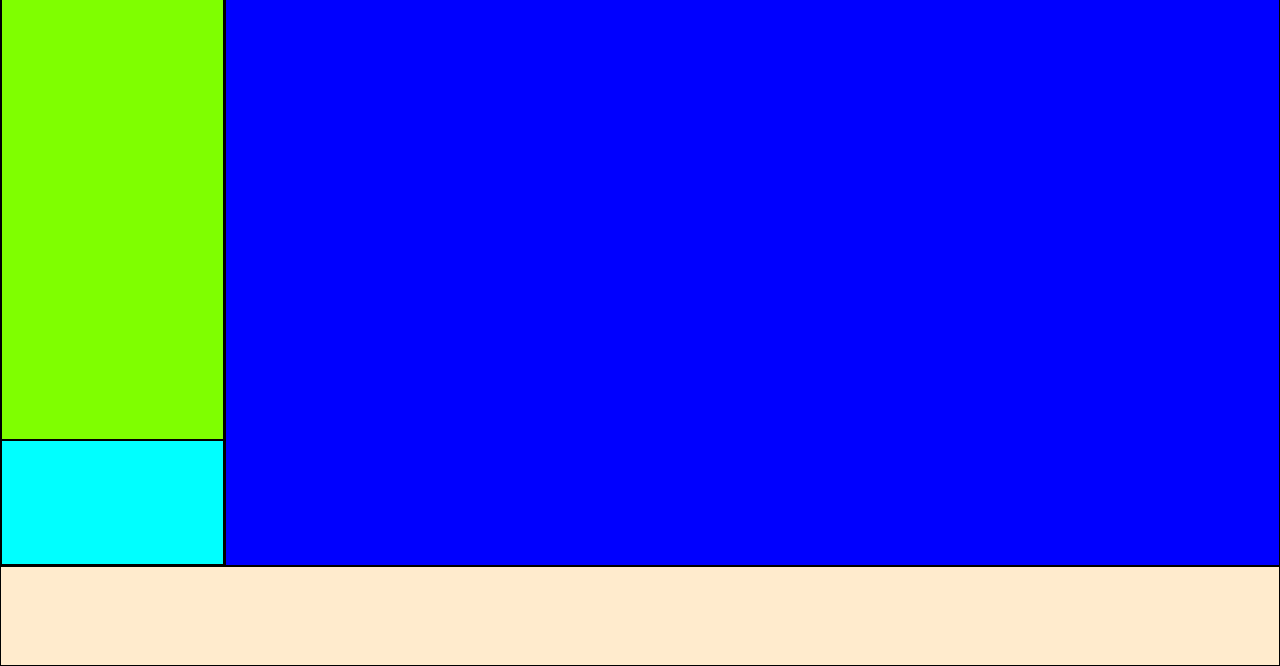
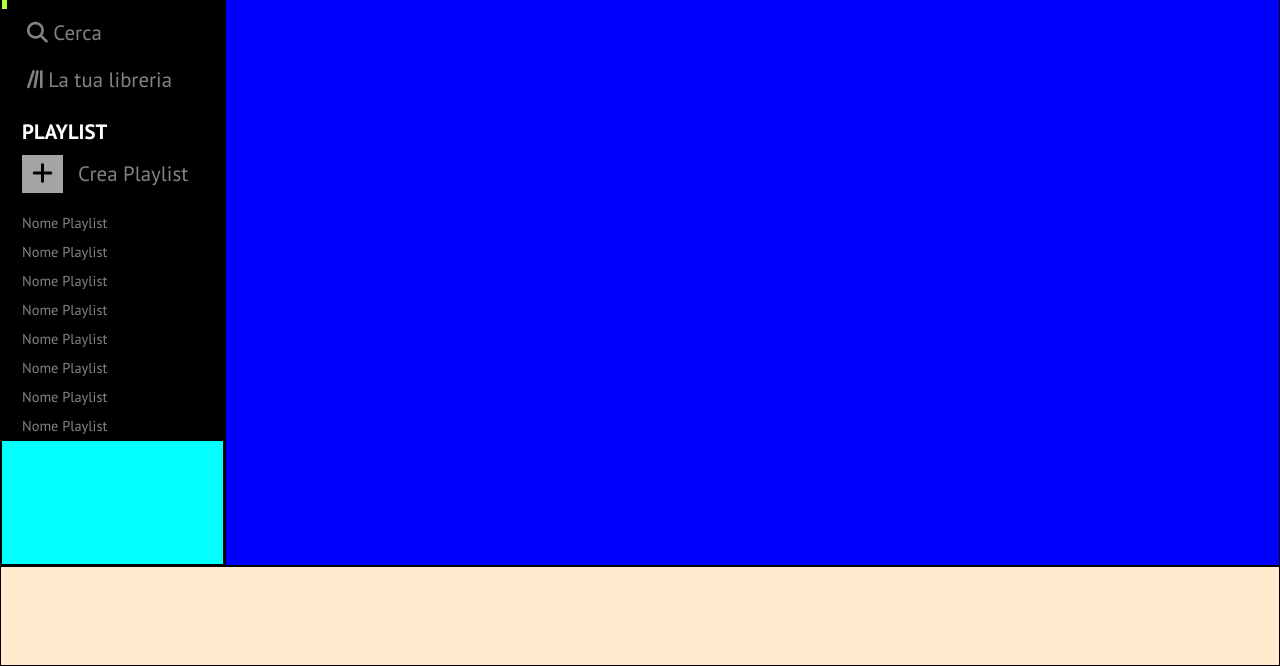
Before and after one commit to Idedav/html-css-spotifyweb, a plain HTML site: page index.html in a window 1280 px wide. Shown: the part 134-800 px from the top of the page. Drawn offline with Linux system fonts and the light colour scheme.

Commit message:
[ADD] menu

```diff
--- a/css/style.css
+++ b/css/style.css
@@ -2,6 +2,11 @@
     margin: 0;
     padding: 0;
     box-sizing: border-box;
+}
+
+body{
+    font-family: 'Montserrat', sans-serif;
+    font-family: 'PT Sans', sans-serif;
 }
 
 main{
@@ -14,15 +19,89 @@ main{
 nav{
     width: 225px;
     height: 100%;
-    background-color: red;
+    background-color: black;
     border: 1px solid black;
 }
 
 .menu{
     width: 100%;
     height: calc(100% - 125px);
-    background-color: chartreuse;
     border: 1px solid black;
+    overflow: hidden;
+}
+
+.menu .logo{
+    display: flex;
+    justify-content: center;
+}
+
+.menu .logo img{
+    width: 200px;
+    padding: 20px 10px;
+}
+
+.menu .main-menu{
+    color: #838383;
+}
+
+.menu .main-menu .icon-list li{
+    font-size: 1.3rem;
+    list-style: none;
+    padding: 10px 20px;
+}
+
+.no-active{
+    border-left: 5px solid black;
+}
+
+.active{
+    border-left: 5px solid #B5FF31;
+}
+
+.menu .main-menu .playlist{
+    padding: 15px 20px;
+    display: flex;
+    flex-direction: column;
+    flex-wrap: wrap;
+}
+
+.menu .main-menu .playlist span:first-child{
+    color: white;
+    font-weight: bold;
+    font-size: 1.3rem;
+}
+
+.menu .main-menu .playlist .btn{
+    display: flex;
+    align-items: center;
+    padding-top: 10px;
+}
+
+.menu .main-menu .playlist .btn button{
+    border: none;
+    font-size: 1.5rem;
+    padding: 5px 10px;
+    background-color: #A4A4A4;
+}
+
+.menu .main-menu .playlist .btn span{
+    padding-left: 15px;
+    font-size: 1.3rem;
+}
+
+.playlist .playlist-list{
+    overflow: auto;
+}
+
+.playlist .playlist-name{
+    padding: 15px 0px;
+    overflow: auto;
+}
+
+.playlist .playlist-name li{
+    list-style: none;
+    font-size: .9rem;
+    padding: 5px 0px;
 }
 
 .profile{
@@ -31,8 +110,6 @@ nav{
     background-color: aqua;
     border: 1px solid black;
 }
-
-
 
 /* MUSIC */
 .music{
@@ -71,3 +148,13 @@ nav{
         width: calc(100% - 50px);
     }
 }
+
+@media screen and (max-height: 350px) {
+    .profile{
+        display: none;
+    }
+    .menu{
+        height: 100%;
+    }
+
+}
--- a/index.html
+++ b/index.html
@@ -5,6 +5,9 @@
     <meta name="viewport" content="width=device-width, initial-scale=1.0">
     <link rel="stylesheet" href="css/style.css">
     <link rel="stylesheet" href="https://cdnjs.cloudflare.com/ajax/libs/font-awesome/6.4.2/css/all.min.css" integrity="sha512-z3gLpd7yknf1YoNbCzqRKc4qyor8gaKU1qmn+CShxbuBusANI9QpRohGBreCFkKxLhei6S9CQXFEbbKuqLg0DA==" crossorigin="anonymous" referrerpolicy="no-referrer" />
+    <link rel="preconnect" href="https://fonts.googleapis.com">
+    <link rel="preconnect" href="https://fonts.gstatic.com" crossorigin>
+    <link href="https://fonts.googleapis.com/css2?family=Montserrat:wght@400;700&family=PT+Sans:ital,wght@0,400;0,700;1,400;1,700&display=swap" rel="stylesheet">
     <title>Spotify</title>
 </head>
 <body>
@@ -16,11 +19,36 @@
             <div class="menu">
 
                 <div class="logo">
-
+                    <img src="img/logo.svg" alt="">
                 </div>
 
                 <div class="main-menu">
 
+                    <ul class="icon-list">
+                        <li class="active"><i class="fa-solid fa-house"></i> Home</li>
+                        <li class="no-active"><i class="fa-solid fa-magnifying-glass"></i> Cerca</li>
+                        <li class="no-active"><i class="fa-solid fa-lines-leaning"></i> La tua libreria</li>
+                    </ul>
+
+                    <div class="playlist">
+                        <span>PLAYLIST</span>
+                        <div class="btn">
+                            <button><i class="fa-solid fa-plus"></i></button>
+                            <span>Crea Playlist</span>
+                        </div>
+                        <div class="playlist-list">
+                            <ul class="playlist-name">
+                                <li>Nome Playlist</li>
+                                <li>Nome Playlist</li>
+                                <li>Nome Playlist</li>
+                                <li>Nome Playlist</li>
+                                <li>Nome Playlist</li>
+                                <li>Nome Playlist</li>
+                                <li>Nome Playlist</li>
+                                <li>Nome Playlist</li>
+                            </ul>
+                        </div>
+                    </div>
                 </div>
 
             </div>
```
